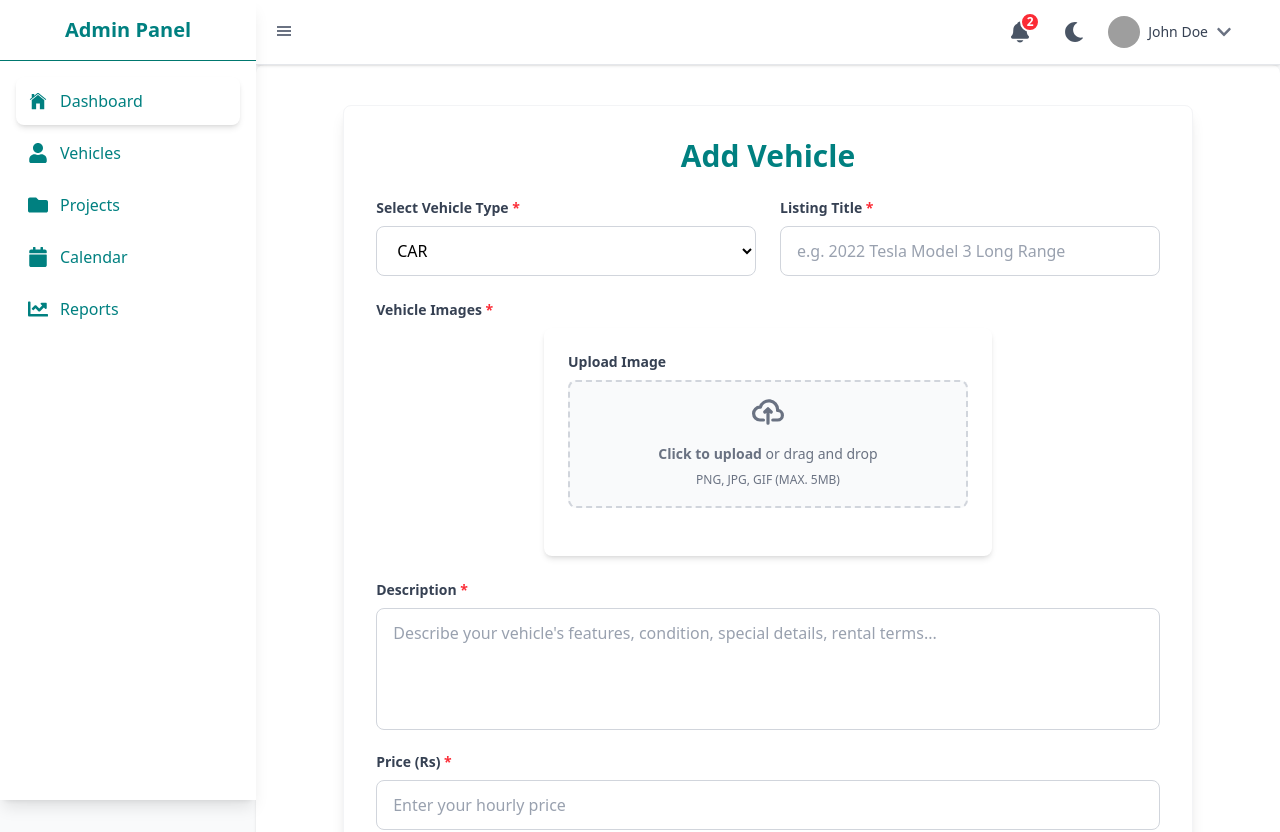
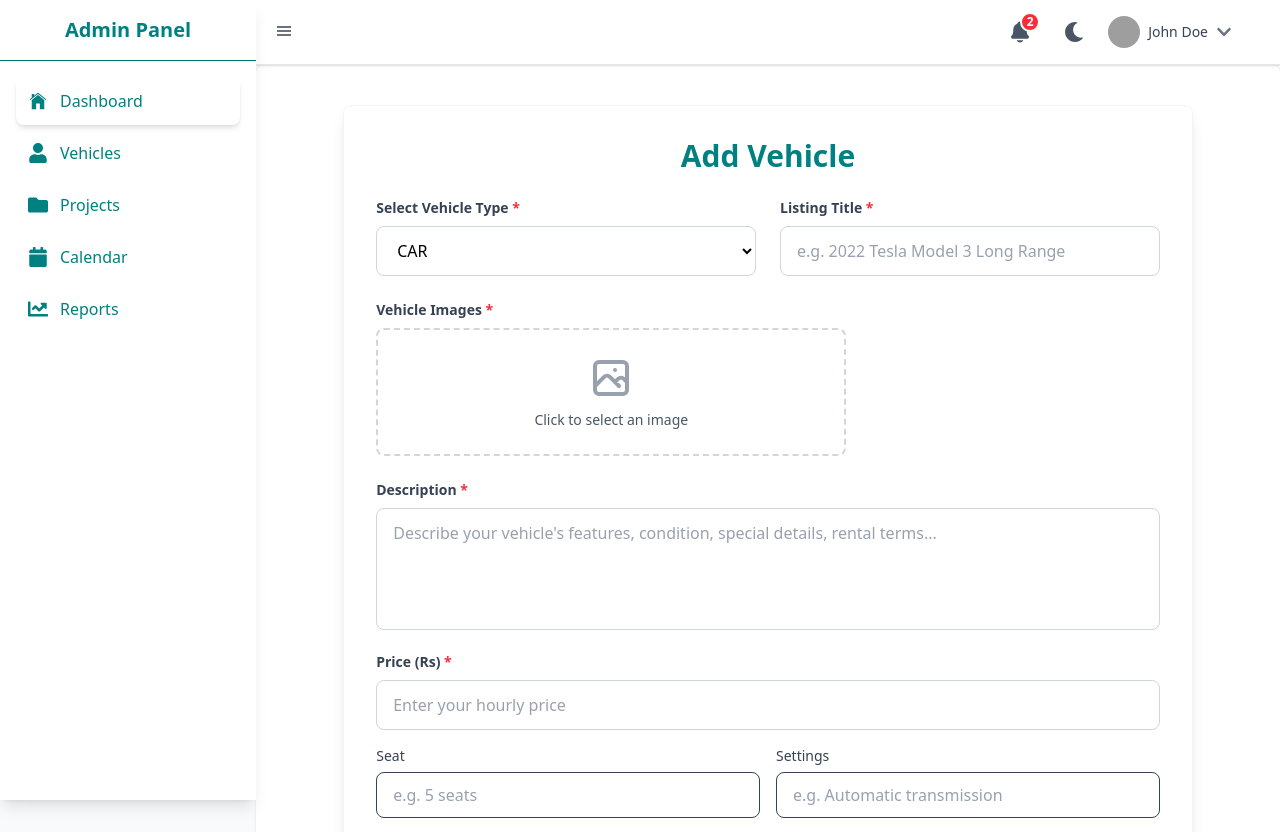
Before and after one commit to aneetan/Admin-Dashboard, a React (Vite) app in the folder Dashboard/: page /team in a window 1280 px wide. Shown: the top 832 px of the page. Built offline with nearby package versions, Linux system fonts and the light colour scheme; grey boxes are pictures that could not be loaded.

Commit message:
Updated image upload section

```diff
--- a/Dashboard/src/components/ImageUpload.tsx
+++ b/Dashboard/src/components/ImageUpload.tsx
@@ -1,101 +1,98 @@
-import { useState, useRef } from 'react';
+ import React, { useRef, useState, type ChangeEvent } from 'react'
 
-const ImageUpload = () => {
-  const [selectedImage, setSelectedImage] = useState(null);
-  const [preview, setPreview] = useState('');
-  const fileInputRef = useRef(null);
+ interface ImageProps {
+  onImageUpload: (file: File) => void;
+  maxSize?: number;
+ }
 
-  const handleImageChange = (e) => {
+ const ImageUpload = ({onImageUpload, maxSize = 5* 1024*1024}: ImageProps) => { //default 5MB
+    const [previewUrl, setPreviewUrl] = useState<string|null>(null);
+    const [error, setError] = useState<string|null>(null);
+    const fileInputRef = useRef<HTMLInputElement>(null);
+
+    const handleFileChange = (e:ChangeEvent<HTMLInputElement>) => {
+      setError(null);
+
+      //check for empty files
+      if(!e.target.files || e.target.files.length === 0){
+        setError("Please select an image");
+        return;
+      }
+
       const file = e.target.files[0];
-    if (file) {
-      setSelectedImage(file);
-      // Create preview URL
+
+      if(file.size > maxSize){
+        setError(`File is too large. Maximum size is ${maxSize / 1024 / 1024}MB`);
+        return;
+      }
+
       const reader = new FileReader();
-      reader.onloadend = () => {
-        setPreview(reader.result);
+      reader.onload = () => {
+        setPreviewUrl(reader.result as string);
       };
       reader.readAsDataURL(file);
+
+      onImageUpload(file);
     }
-  };
 
-  const handleRemoveImage = () => {
-    setSelectedImage(null);
-    setPreview('');
-    if (fileInputRef.current) {
-      fileInputRef.current.value = '';
+    const triggerFileInput = () => {
+      fileInputRef.current?.click(); //opens file picker
+      setPreviewUrl(null);
     }
-  };
-
-  const handleSubmit = (e) => {
-    e.preventDefault();
-    // Handle form submission with the selectedImage
-    console.log('Selected image:', selectedImage);
-    // Your form submission logic here
-  };
 
     return (
-    <form onSubmit={handleSubmit} className="max-w-md mx-auto p-6 bg-white dark:bg-gray-500 rounded-lg shadow-md">
-      <div className="mb-6">
-        <label className="block text-gray-700 dark:text-gray-300 text-sm font-bold mb-2" htmlFor="image-upload">
-          Upload Image
-        </label>
+      <div className="space-y-4 w-[60%]">
+        <input
+          type="file"
+          ref={fileInputRef}
+          onChange={handleFileChange}
+          accept="image/png, image/jpeg"
+          className="hidden"
+        />
 
-        <div className="flex items-center justify-center w-full">
-          <label
-            htmlFor="image-upload"
-            className={`flex flex-col items-center justify-center w-full h-32 border-2 ${preview ? 'border-transparent' : 'border-gray-300'} border-dashed rounded-lg cursor-pointer bg-gray-50 dark:bg-gray-500`}
+        <div
+          className={`border-2 border-dashed rounded-lg p-6 text-center cursor-pointer transition-colors ${
+            error ? 'border-red-500 bg-red-50' : previewUrl ? 'border-green-500 bg-green-50' : 'border-gray-300 hover:border-[var(--primary-color)]'
+          }`}
+          onClick={triggerFileInput}
         >
-              <div className="flex flex-col items-center justify-center pt-5 pb-6">
+          {previewUrl ? (
+            <div className="flex flex-col items-center">
+              <img
+                src={previewUrl}
+                alt="Preview"
+                className="max-h-64 max-w-full rounded-md mb-2"
+              />
+              <p className="text-sm text-gray-600">Click to change image</p>
+            </div>
+          ) : (
+            <div className="flex flex-col items-center">
               <svg
-                  className="w-8 h-8 mb-4 text-gray-500 dark:text-gray-50"
-                  aria-hidden="true"
+                className="w-12 h-12 text-gray-400 mb-2"
+                fill="none"
+                stroke="currentColor"
+                viewBox="0 0 24 24"
                 xmlns="http://www.w3.org/2000/svg"
-                  fill="none"
-                  viewBox="0 0 20 16"
               >
                 <path
-                    stroke="currentColor"
                   strokeLinecap="round"
                   strokeLinejoin="round"
-                    strokeWidth="2"
-                    d="M13 13h3a3 3 0 0 0 0-6h-.025A5.56 5.56 0 0 0 16 6.5 5.5 5.5 0 0 0 5.207 5.021C5.137 5.017 5.071 5 5 5a4 4 0 0 0 0 8h2.167M10 15V6m0 0L8 8m2-2 2 2"
+                  strokeWidth={2}
+                  d="M4 16l4.586-4.586a2 2 0 012.828 0L16 16m-2-2l1.586-1.586a2 2 0 012.828 0L20 14m-6-6h.01M6 20h12a2 2 0 002-2V6a2 2 0 00-2-2H6a2 2 0 00-2 2v12a2 2 0 002 2z"
                 />
               </svg>
-                <p className="mb-2 text-sm text-gray-500 dark:text-gray-50">
-                  <span className="font-semibold">Click to upload</span> or drag and drop
+              <p className="text-sm text-gray-600">
+                Click to select an image
               </p>
-                <p className="text-xs text-gray-500 dark:text-gray-50">PNG, JPG, GIF (MAX. 5MB)</p>
-              </div>
-            <input
-              id="image-upload"
-              type="file"
-              ref={fileInputRef}
-              onChange={handleImageChange}
-              className="hidden"
-              accept="image/*"
-            />
-          </label>
-        </div>
-
-        {selectedImage && (
-          <div className="mt-2 flex items-center justify-between bg-gray-100 px-3 py-2 rounded">
-            <span className="text-sm text-gray-700 truncate">
-              {selectedImage.name}
-            </span>
-            <button
-              type="button"
-              onClick={handleRemoveImage}
-              className="text-red-500 hover:text-red-700"
-            >
-              <svg xmlns="http://www.w3.org/2000/svg" className="h-5 w-5" fill="none" viewBox="0 0 24 24" stroke="currentColor">
-                <path strokeLinecap="round" strokeLinejoin="round" strokeWidth={2} d="M19 7l-.867 12.142A2 2 0 0116.138 21H7.862a2 2 0 01-1.995-1.858L5 7m5 4v6m4-6v6m1-10V4a1 1 0 00-1-1h-4a1 1 0 00-1 1v3M4 7h16" />
-              </svg>
-            </button>
             </div>
           )}
         </div>
-    </form>
-  );
+
+      {error && (
+        <p className="text-red-500 text-sm">{error}</p>
+      )}
+    </div>
+    )
  }
 
-export default ImageUpload;
+ export default ImageUpload
--- a/Dashboard/src/pages/AddVehiclesForm.tsx
+++ b/Dashboard/src/pages/AddVehiclesForm.tsx
@@ -142,9 +142,6 @@ const AddVehiclesForm = () => {
     return isValid;
   }
 
-
-
-
   const handleSubmit = (e: React.FormEvent) => {
     e.preventDefault();
     if(!validateForm()) return;
@@ -159,6 +156,12 @@ const AddVehiclesForm = () => {
     };
 
     console.log('Form submitted:', submissionData);
+  };
+
+  const handleImageUpload = (file: File) => {
+    console.log('Uploaded file:', file);
+    // Here you would typically upload to a server
+    // or process the image further
   };
 
   return (
@@ -204,7 +207,7 @@ const AddVehiclesForm = () => {
 
     <div className="mb-6">
       <label className="block text-gray-700 dark:text-gray-300 text-sm font-semibold mb-2">Vehicle Images <span className='text-red-500'> * </span>  </label>
-      <ImageUpload/>
+      <ImageUpload onImageUpload={handleImageUpload}/>
     </div>
 
     <div className="grid md:grid-cols-2 gap-6">
```
Lines whose indentation alone changed are shown as unchanged.
